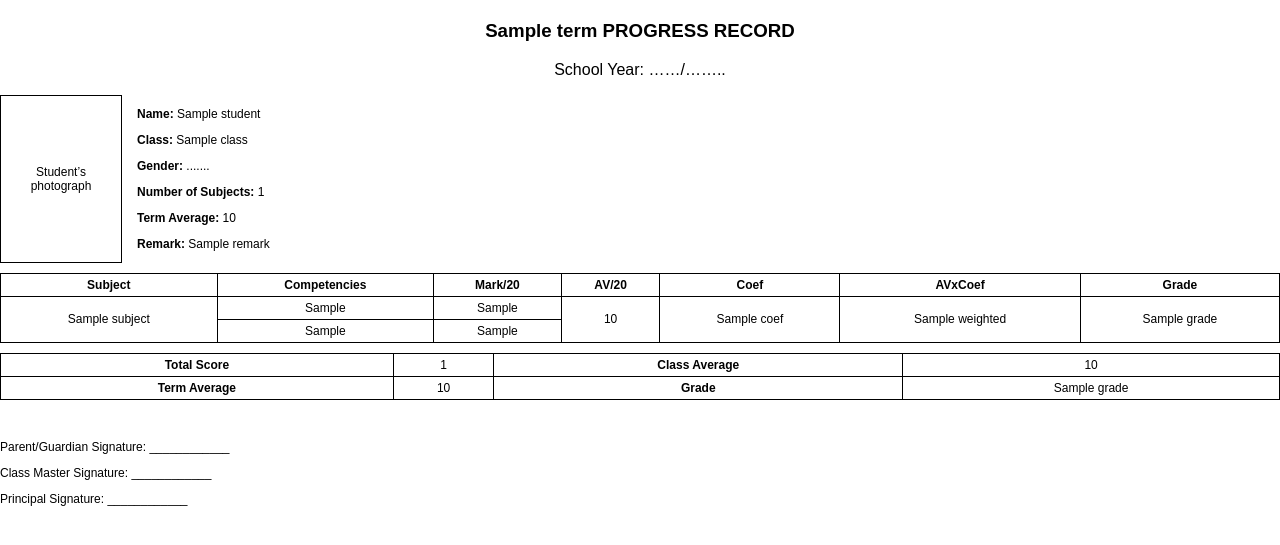
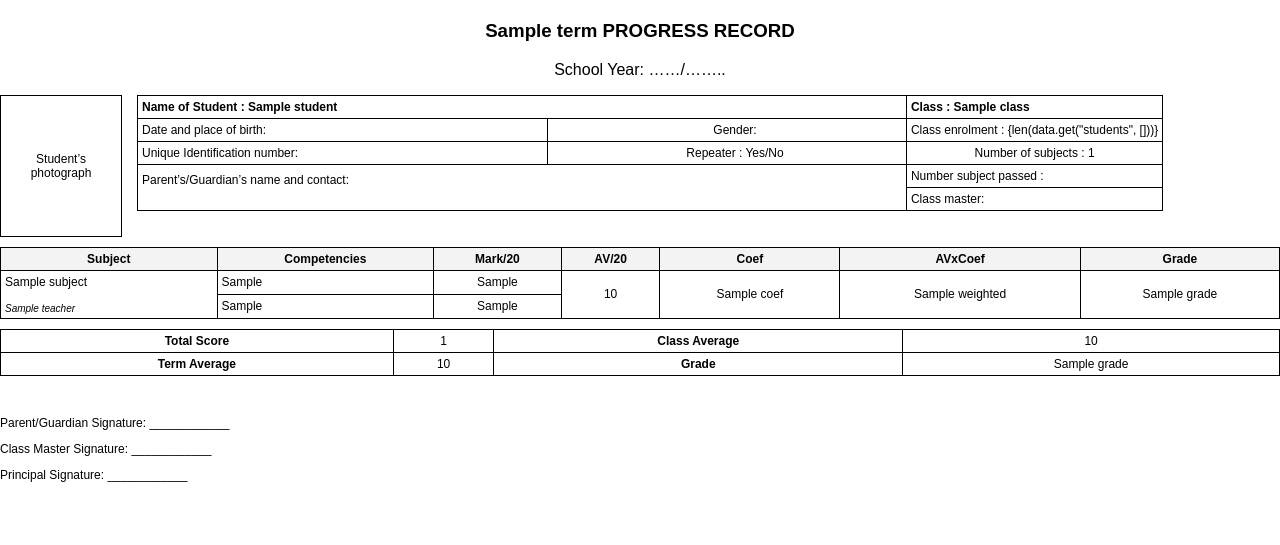
Before and after one commit to checarlson/report-backend, a Python web app: template templates/report_card.html in a window 1280 px wide. Shown: the part 122-667 px from the top of the page. Run offline with Jinja, Linux system fonts and the light colour scheme; the template is opened without the code that fills it: most values are stand-ins (such as "Sample title", 1, 10 or a date in 2020).

Commit message:
html update

```diff
--- a/templates/report_card.html
+++ b/templates/report_card.html
@@ -24,6 +24,19 @@
       width: 100%;
       margin-bottom: 20px;
     }
+
+    .subject {
+            text-align: left;
+        }
+
+    .subject-m {
+            text-align: left;
+            font-size: 10px;
+            font-style: italic;
+            /*background: #f3f3f3;*/
+            text-decoration-color: #f3f3f3;
+    }
+
 
     .header-cell {
       display: table-cell;
@@ -63,6 +76,11 @@
       width: 100%;
       border-collapse: collapse;
       margin-top: 10px;
+    }
+
+    th {
+            text-align: center;
+            background: #f3f3f3;
     }
 
     th, td {
@@ -114,7 +132,7 @@
       <p>School Year: ……/……..</p>
     </div>
 
-    <div class="form-container">
+    <!-- <div class="form-container">
       <div class="photo-box">Student’s<br>photograph</div>
       <div class="form-table">
         <p><strong>Name:</strong> {{ student.name }}</p>
@@ -124,6 +142,44 @@
         <p><strong>Term Average:</strong> {{ student.average }}</p>
         <p><strong>Remark:</strong> {{ student.remark }}</p>
       </div>
+    </div> -->
+
+     <div class="form-container">
+      <div class="photo-box">
+            Student’s<br>photograph
+        </div>
+        <table class="form-table">
+            <tr>
+                <td colspan="2"><strong><div class="subject">Name of Student : {{ student.name }}</div></strong></td>
+                <td><strong><div class="subject">Class : {{ data.class }}</div></strong></td>
+            </tr>
+            <tr>
+                <td style="width: 40%;"><div class="subject">
+                    Date and place of birth:
+                    </div><!-- <span style="position: absolute; right:
+                    40px;">Gender: </span> -->
+                <td style="width: 35%; padding-left: 20px;">
+                    Gender:</td>
+                </td>
+                <td><div class="subject">Class enrolment : {len(data.get("students", []))}</div></td>
+            </tr>
+            <tr>
+                <td style="width: 40%;"><div class="subject">Unique Identification number:</div></td>
+                <td style="width: 35%; padding-left: 20px;">
+                    Repeater : Yes/No
+                </td>
+                <td style="width: 25%;">Number of subjects : {{ student.subjects|length }}</td>
+            </tr>
+            <tr>
+                <td colspan="2" rowspan="3"><div class="subject">
+                    Parent’s/Guardian’s name and contact:</div><br>
+                </td>
+                <td><div class="subject">Number subject passed :</div></td>
+            </tr>
+            <tr>
+                <td class="class-master-cell"><div class="subject">Class master:</div></td>
+            </tr>
+        </table>
     </div>
 
     <table>
@@ -141,8 +197,8 @@
       <tbody>
         {% for subject in student.subjects %}
         <tr>
-          <td rowspan="2">{{ subject.name }}</td>
-          <td>{{ subject.comp1 }}</td>
+          <td rowspan="2"><div class="subject">{{ subject.name }}</div><br><div class="subject-m">{{ subject.teacher }}</div></td>
+          <td><div class="subject">{{ subject.comp1 }}</div></td>
           <td>{{ subject.eval1 }}</td>
           <td rowspan="2">{{ subject.average }}</td>
           <td rowspan="2">{{ subject.coef }}</td>
@@ -150,7 +206,7 @@
           <td rowspan="2">{{ subject.grade }}</td>
         </tr>
         <tr>
-          <td>{{ subject.comp2 }}</td>
+          <td><div class="subject">{{ subject.comp2 }}</div></td>
           <td>{{ subject.eval2 }}</td>
         </tr>
         {% endfor %}
```
